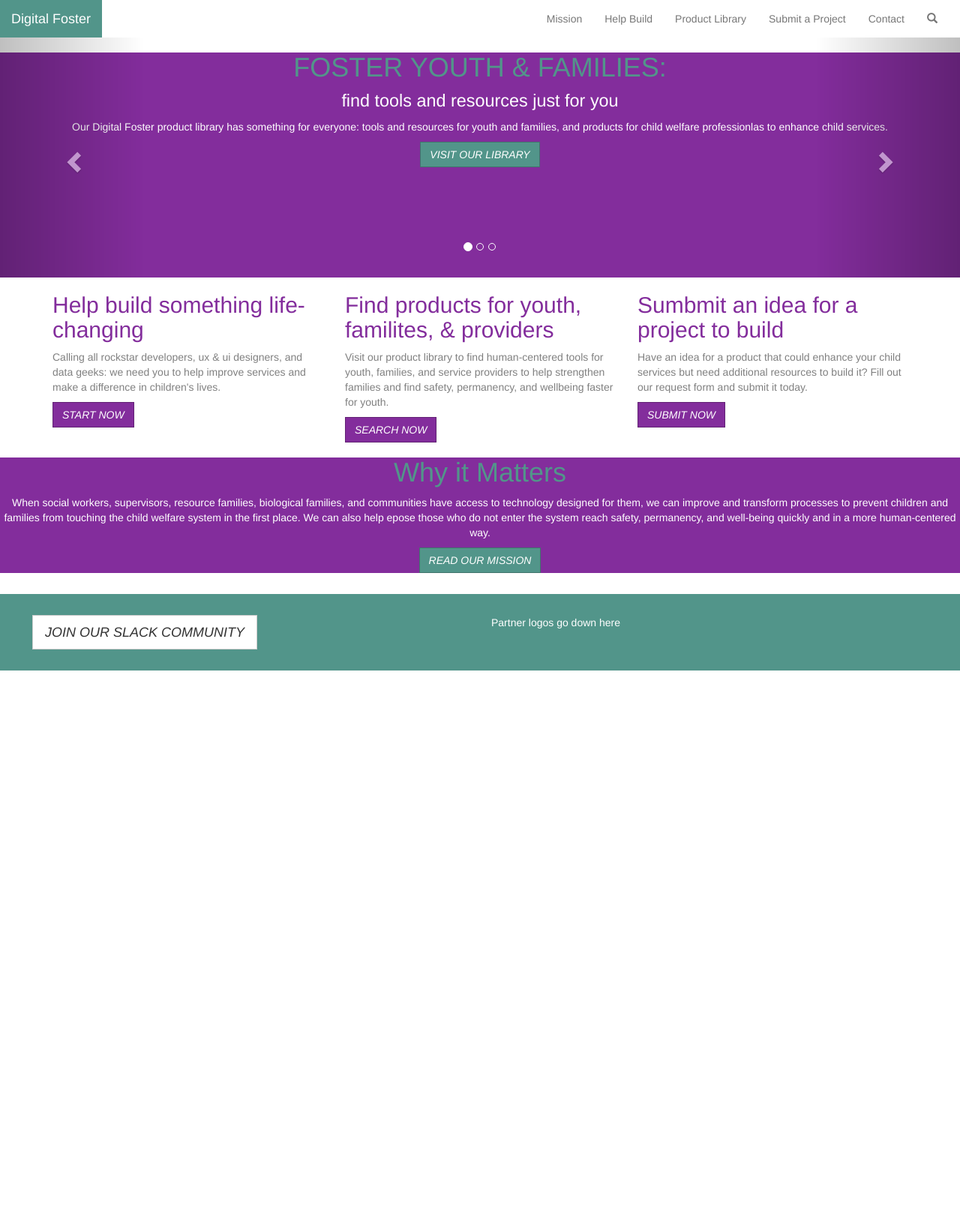
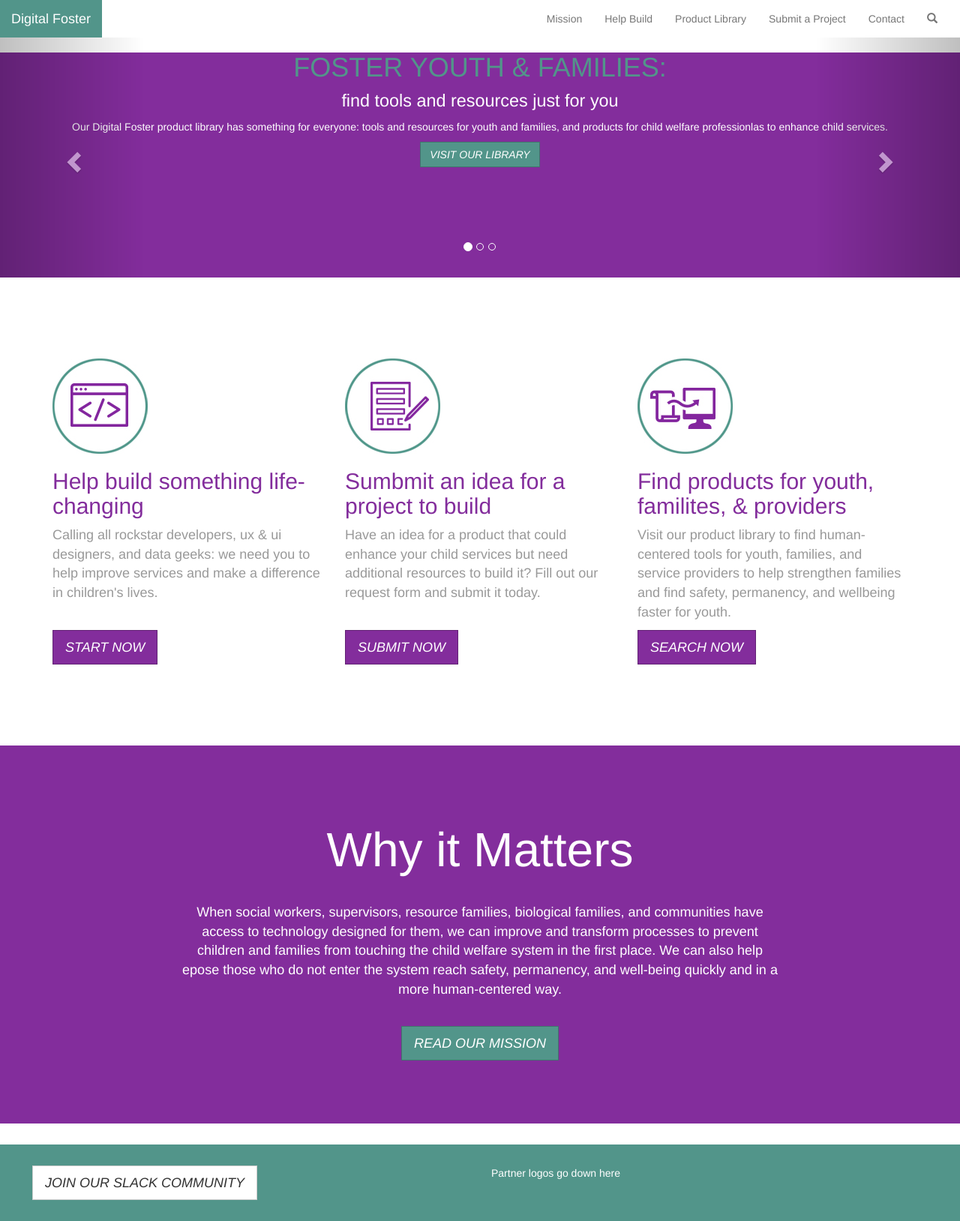
Before and after one commit to digital-foster/digitalfoster, a Jekyll site: the page built from index.html, in a window 1280 px wide. Shown: the whole page at 75% size. Built offline with Jekyll 4.4.1, drawn with Linux system fonts in a browser that asks for light colours; before the commit the page ends 900 px from its top, so only the background shows below that.

Commit message:
Index polish

```diff
--- a/css/main.scss
+++ b/css/main.scss
@@ -66,6 +66,35 @@ footer {
   color: white;
   margin-top: 2em;
   padding: 2em;
+}
+
+.index {
+  &.actions {
+    color: #999;
+    font-size: 18px;
+    font-weight: 300;
+    padding: 6em 0;
+
+    h2 {
+      font-weight: 300;
+    }
+  }
+
+  &.why {
+    padding: 6em 2em;
+
+    h1 {
+      color: white;
+      font-size: 64px;
+      font-weight: 300;
+    }
+
+    p {
+      font-size: 18px;
+      margin: 2em auto;
+      max-width: 800px;
+    }
+  }
 }
 
 .index.slides .item {
--- a/index.html
+++ b/index.html
@@ -68,33 +68,40 @@
   <div class="container">
     <div class="row">
       <div class="col-md-4">
+        <img src="/img/icons/HelpBuild.jpg" aria-hidden="true">
         <h2>Help build something life-changing</h2>
         <p>
           Calling all rockstar developers, ux &amp; ui designers, and data
           geeks: we need you to help improve services and make a
           difference in children's lives.
+          <br>
+          <br>
         </p>
-        <a href="/projects/" class="btn btn-primary-alt">Start Now</a>
+        <a href="/projects/" class="btn btn-primary-alt btn-lg">Start Now</a>
       </div>
 
       <div class="col-md-4">
+        <img src="/img/icons/SubmitIdeaIcon.jpg" aria-hidden="true">
+        <h2>Sumbmit an idea for a project to build</h2>
+        <p>
+          Have an idea for a product that could enhance your child services
+          but need additional resources to build it? Fill out our request
+          form and submit it today.
+          <br>
+          <br>
+        </p>
+        <a href="/submit/" class="btn btn-primary-alt btn-lg">Submit Now</a>
+      </div>
+
+      <div class="col-md-4">
+        <img src="/img/icons/LibraryIcon.jpg" aria-hidden="true">
         <h2>Find products for youth, familites, &amp; providers</h2>
         <p>
           Visit our product library to find human-centered tools for youth,
           families, and service providers to help strengthen families and
           find safety, permanency, and wellbeing faster for youth.
         </p>
-        <a href="/search/" class="btn btn-primary-alt">Search Now</a>
-      </div>
-
-      <div class="col-md-4">
-        <h2>Sumbmit an idea for a project to build</h2>
-        <p>
-          Have an idea for a product that could enhance your child services
-          but need additional resources to build it? Fill out our request
-          form and submit it today.
-        </p>
-        <a href="/submit/" class="btn btn-primary-alt">Submit Now</a>
+        <a href="/search/" class="btn btn-primary-alt btn-lg">Search Now</a>
       </div>
     </div>
   </div>
@@ -110,5 +117,5 @@
     epose those who do not enter the system reach safety, permanency, and
     well-being quickly and in a more human-centered way.
   </p>
-  <a href="/mission/" class="btn btn-primary">Read Our Mission</a>
+  <a href="/mission/" class="btn btn-lg btn-primary">Read Our Mission</a>
 </section>
```
Also changed, not shown: img/icons/HelpBuild.jpg (added), img/icons/LibraryIcon.jpg (added), img/icons/SubmitIdeaIcon.jpg (added).
